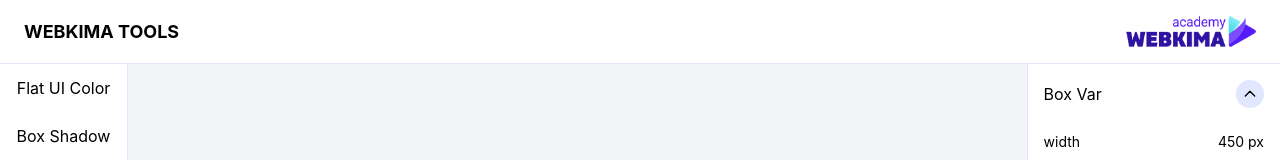
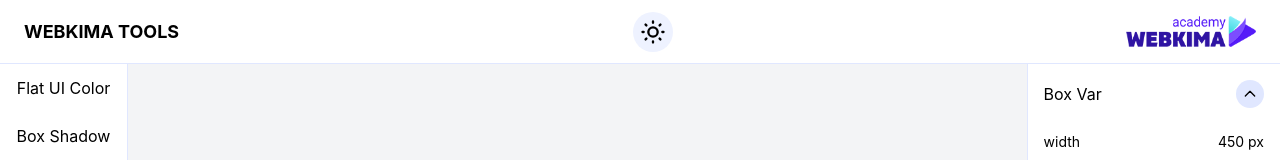
Before and after one commit to navidabdi/kimatools, a React (Create React App) app: page /box-shadow-generator in a window 1280 px wide. Shown: the top 160 px of the page. Built offline with nearby package versions, Linux system fonts and the light colour scheme.

Commit message:
add DarkSwitch

```diff
--- /dev/null
+++ b/src/components/DarkSwitch.js
@@ -0,0 +1,11 @@
+import { SunIcon } from "@heroicons/react/outline";
+
+const DarkSwitch = () => {
+  return (
+    <div className="cursor-pointer bg-indigo-50 rounded-full flex h-10 w-10 justify-center items-center">
+      <SunIcon className="w-7 h-7" />
+    </div>
+  );
+};
+
+export default DarkSwitch;
--- a/src/components/Header.js
+++ b/src/components/Header.js
@@ -1,10 +1,12 @@
 import logo from "../assets/img/logo.png";
+import DarkSwitch from "./DarkSwitch";
 
 const Header = () => {
   return (
     <header className="col-start-1 col-end-11 px-6 bg-white border-b border-indigo-100 h-[8vh]">
       <div className="flex justify-between items-center h-full">
         <h1 className="font-bold text-lg leading-[0]">WEBKIMA TOOLS</h1>
+        <DarkSwitch />
         <a
           href="https://webkima.com/"
           target="_blank"
```
